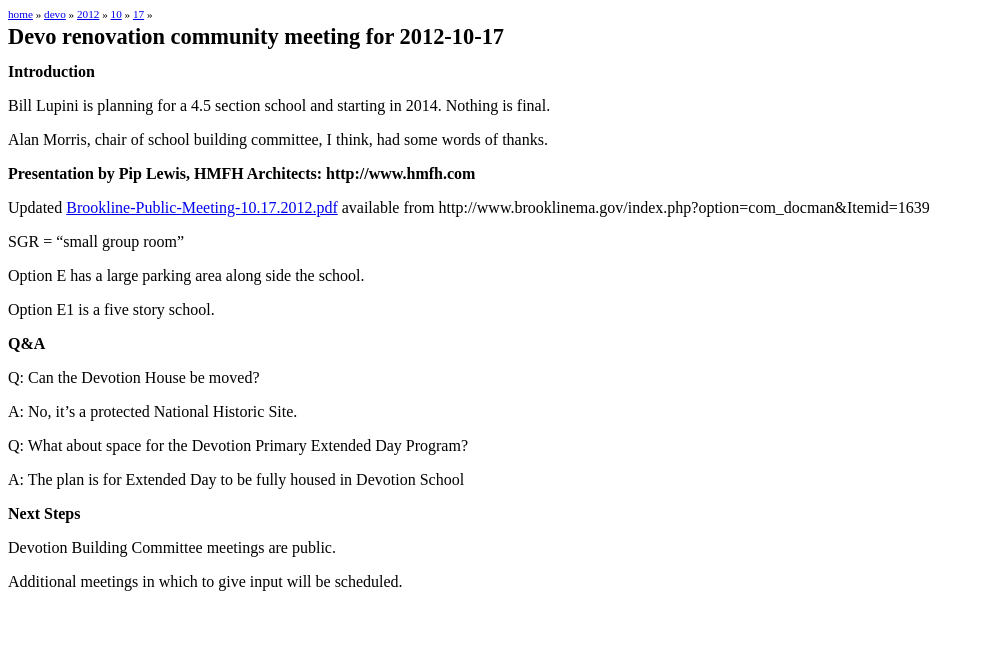
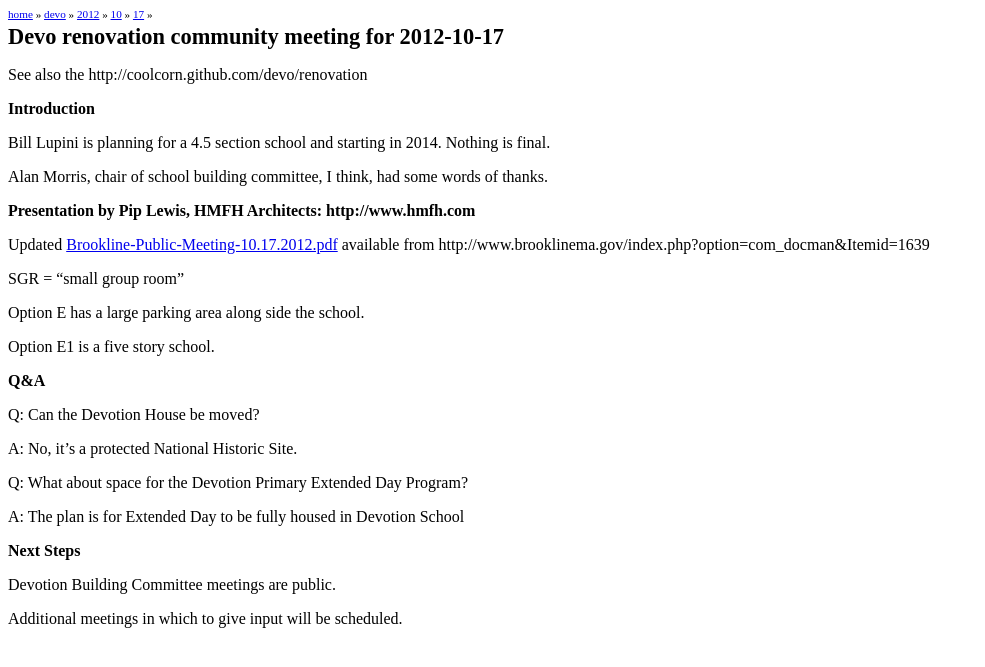
Before and after one commit to coolcorn/devo, a Jekyll site: the page built from _posts/2012-10-17-renovation-community-meeting.md, in a window 1280 px wide. Shown: the top 667 px of the page, without its empty margins (0-985 px from the left). Built offline with Jekyll 4.4.1, drawn with Linux system fonts in a browser that asks for light colours; Markdown is read by kramdown in place of the engine named in the settings.

Commit message:
link to renovation page

```diff
--- a/_posts/2012-10-17-renovation-community-meeting.md
+++ b/_posts/2012-10-17-renovation-community-meeting.md
@@ -2,6 +2,8 @@
 layout: default
 title: Devo renovation community meeting for 2012-10-17
 ---
+See also the http://coolcorn.github.com/devo/renovation
+
 ## Introduction
 
 Bill Lupini is planning for a 4.5 section school and starting in 2014. Nothing is final.
```
